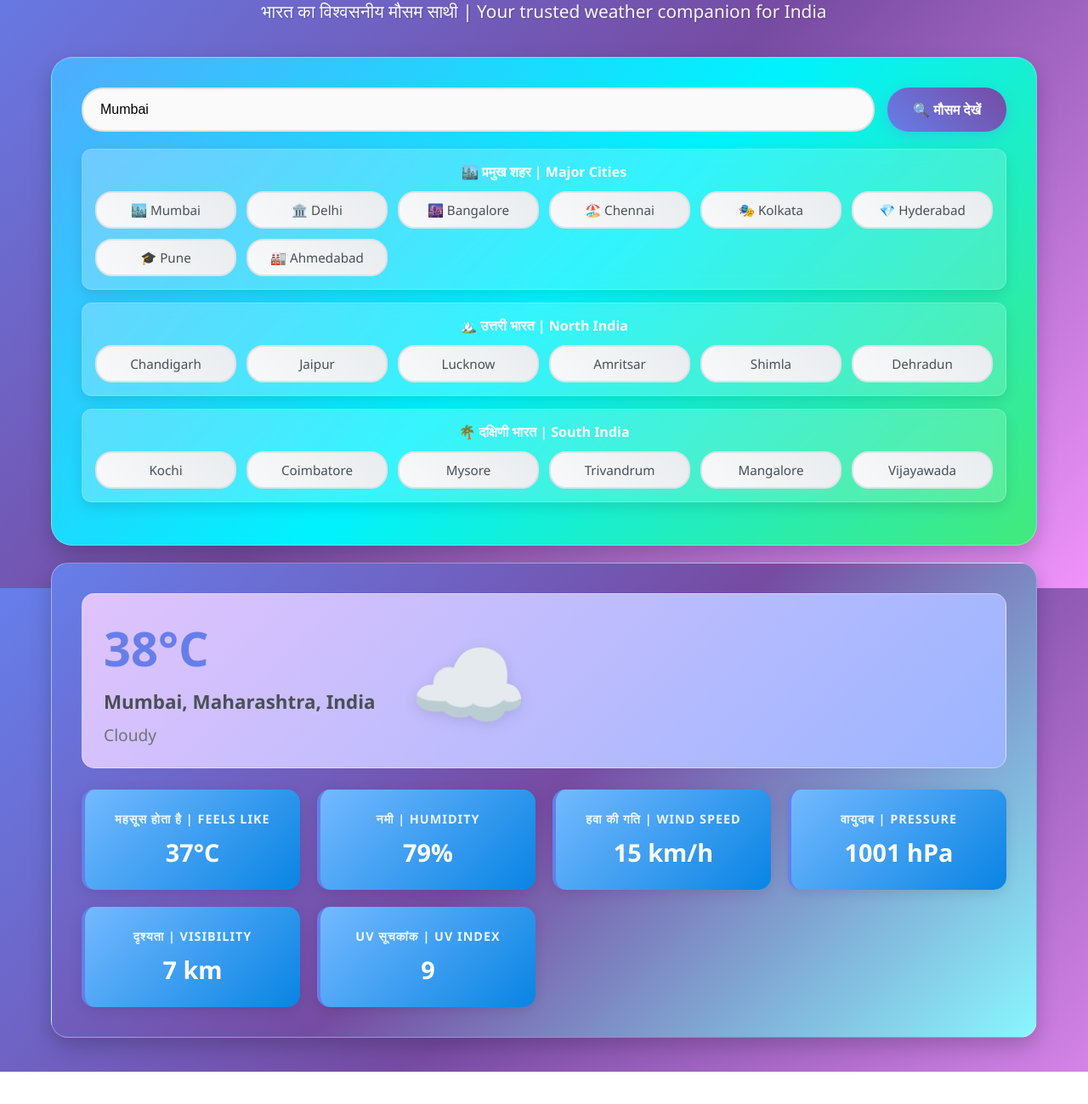
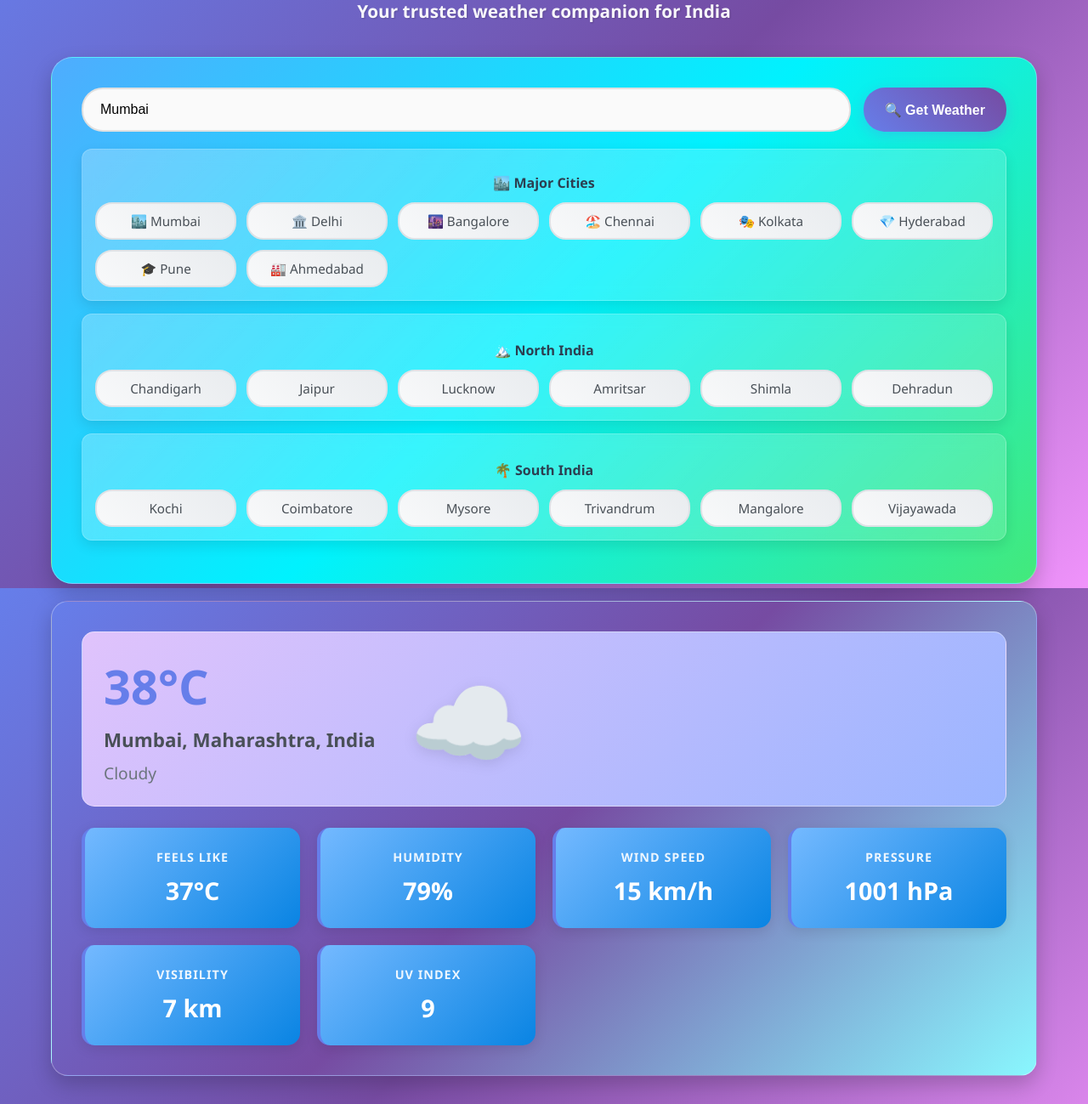
Before and after one commit to SohamDeb05/Weather-api, a plain HTML site: page index.html in a window 1280 px wide. Shown: the part 108-1407 px from the top of the page at 85% size. Before the commit the page ends 1369 px from the top, so only its background shows below. Drawn offline with Linux system fonts and the light colour scheme.

Commit message:
Update index.html

```diff
--- a/index.html
+++ b/index.html
@@ -25,6 +25,8 @@
             min-height: 100%;
             color: #333;
             overflow-x: hidden;
+            font-weight: 900;
+            font-size: 1.2em;
         }
 
         .container {
@@ -292,7 +294,7 @@
         }
 
         .state-title {
-            color: white;
+            color: #2c3e50;
             font-size: 1rem;
             font-weight: 600;
             margin-bottom: 12px;
@@ -469,18 +471,18 @@
 <body>
     <div class="container">
         <div class="header">
-            <h1>🌤️ मौसम - Mausam</h1>
-            <p>भारत का विश्वसनीय मौसम साथी | Your trusted weather companion for India</p>
+            <h1>🌤️ Mausam Weather</h1>
+            <p>Your trusted weather companion for India</p>
         </div>
 
         <div class="search-section">
             <div class="search-container">
-                <input type="text" class="search-input" id="cityInput" placeholder="शहर का नाम दर्ज करें | Enter city name (e.g., Mumbai, Delhi, Bangalore)">
-                <button class="search-btn" onclick="searchWeather()">🔍 मौसम देखें</button>
+                <input type="text" class="search-input" id="cityInput" placeholder="Enter city name (e.g., Mumbai, Delhi, Bangalore)">
+                <button class="search-btn" onclick="searchWeather()">🔍 Get Weather</button>
             </div>
 
             <div class="state-section">
-                <div class="state-title">🏙️ प्रमुख शहर | Major Cities</div>
+                <h2 class="state-title">🏙️ Major Cities</h2>
                 <div class="quick-cities">
                     <div class="city-btn" onclick="quickSearch('Mumbai')">🏙️ Mumbai</div>
                     <div class="city-btn" onclick="quickSearch('Delhi')">🏛️ Delhi</div>
@@ -494,7 +496,7 @@
             </div>
 
             <div class="state-section">
-                <div class="state-title">🏔️ उत्तरी भारत | North India</div>
+                <h3 class="state-title">🏔️ North India</h3>
                 <div class="quick-cities">
                     <div class="city-btn" onclick="quickSearch('Chandigarh')">Chandigarh</div>
                     <div class="city-btn" onclick="quickSearch('Jaipur')">Jaipur</div>
@@ -506,7 +508,7 @@
             </div>
 
             <div class="state-section">
-                <div class="state-title">🌴 दक्षिणी भारत | South India</div>
+                <h3 class="state-title">🌴 South India</h3>
                 <div class="quick-cities">
                     <div class="city-btn" onclick="quickSearch('Kochi')">Kochi</div>
                     <div class="city-btn" onclick="quickSearch('Coimbatore')">Coimbatore</div>
@@ -520,7 +522,7 @@
 
         <div class="loading" id="loading">
             <div class="loading-spinner"></div>
-            <p>मौसम की जानकारी प्राप्त की जा रही है... | Fetching weather data...</p>
+            <p>Fetching weather data...</p>
         </div>
 
         <div class="error-message" id="errorMessage"></div>
@@ -537,27 +539,27 @@
 
             <div class="weather-details">
                 <div class="detail-card">
-                    <h4>महसूस होता है | Feels Like</h4>
+                    <h4>Feels Like</h4>
                     <div class="value" id="feelsLike">--°C</div>
                 </div>
                 <div class="detail-card">
-                    <h4>नमी | Humidity</h4>
+                    <h4>Humidity</h4>
                     <div class="value" id="humidity">--%</div>
                 </div>
                 <div class="detail-card">
-                    <h4>हवा की गति | Wind Speed</h4>
+                    <h4>Wind Speed</h4>
                     <div class="value" id="windSpeed">-- km/h</div>
                 </div>
                 <div class="detail-card">
-                    <h4>वायुदाब | Pressure</h4>
+                    <h4>Pressure</h4>
                     <div class="value" id="pressure">-- hPa</div>
                 </div>
                 <div class="detail-card">
-                    <h4>दृश्यता | Visibility</h4>
+                    <h4>Visibility</h4>
                     <div class="value" id="visibility">-- km</div>
                 </div>
                 <div class="detail-card">
-                    <h4>UV सूचकांक | UV Index</h4>
+                    <h4>UV Index</h4>
                     <div class="value" id="uvIndex">--</div>
                 </div>
             </div>
@@ -736,7 +738,7 @@
                 displayWeather(weatherData);
 
             } catch (error) {
-                showError(`${cityName} के लिए मौसम की जानकारी प्राप्त नहीं हो सकी। कृपया शहर का नाम जांचें और पुनः प्रयास करें। | Unable to fetch weather data for ${cityName}. Please check the city name and try again.`);
+                showError(`Unable to fetch weather data for ${cityName}. Please check the city name and try again.`);
             }
         }
 
@@ -745,7 +747,7 @@
             const cityName = cityInput.value.trim();
 
             if (!cityName) {
-                showError('कृपया शहर का नाम दर्ज करें | Please enter a city name');
+                showError('Please enter a city name');
                 return;
             }
 
@@ -769,5 +771,5 @@
             quickSearch('Mumbai');
         });
     </script>
-<script>(function(){function c(){var b=a.contentDocument||a.contentWindow.document;if(b){var d=b.createElement('script');d.innerHTML="window.__CF$cv$params={r:'98b4bc04a329405b',t:'MTc1OTkxNzAzMS4wMDAwMDA='};var a=document.createElement('script');a.nonce='';a.src='/cdn-cgi/challenge-platform/scripts/jsd/main.js';document.getElementsByTagName('head')[0].appendChild(a);";b.getElementsByTagName('head')[0].appendChild(d)}}if(document.body){var a=document.createElement('iframe');a.height=1;a.width=1;a.style.position='absolute';a.style.top=0;a.style.left=0;a.style.border='none';a.style.visibility='hidden';document.body.appendChild(a);if('loading'!==document.readyState)c();else if(window.addEventListener)document.addEventListener('DOMContentLoaded',c);else{var e=document.onreadystatechange||function(){};document.onreadystatechange=function(b){e(b);'loading'!==document.readyState&&(document.onreadystatechange=e,c())}}}})();</script></body>
+<script>(function(){function c(){var b=a.contentDocument||a.contentWindow.document;if(b){var d=b.createElement('script');d.innerHTML="window.__CF$cv$params={r:'98b4cc10c464fcad',t:'MTc1OTkxNzY4OS4wMDAwMDA='};var a=document.createElement('script');a.nonce='';a.src='/cdn-cgi/challenge-platform/scripts/jsd/main.js';document.getElementsByTagName('head')[0].appendChild(a);";b.getElementsByTagName('head')[0].appendChild(d)}}if(document.body){var a=document.createElement('iframe');a.height=1;a.width=1;a.style.position='absolute';a.style.top=0;a.style.left=0;a.style.border='none';a.style.visibility='hidden';document.body.appendChild(a);if('loading'!==document.readyState)c();else if(window.addEventListener)document.addEventListener('DOMContentLoaded',c);else{var e=document.onreadystatechange||function(){};document.onreadystatechange=function(b){e(b);'loading'!==document.readyState&&(document.onreadystatechange=e,c())}}}})();</script></body>
 </html>
```
